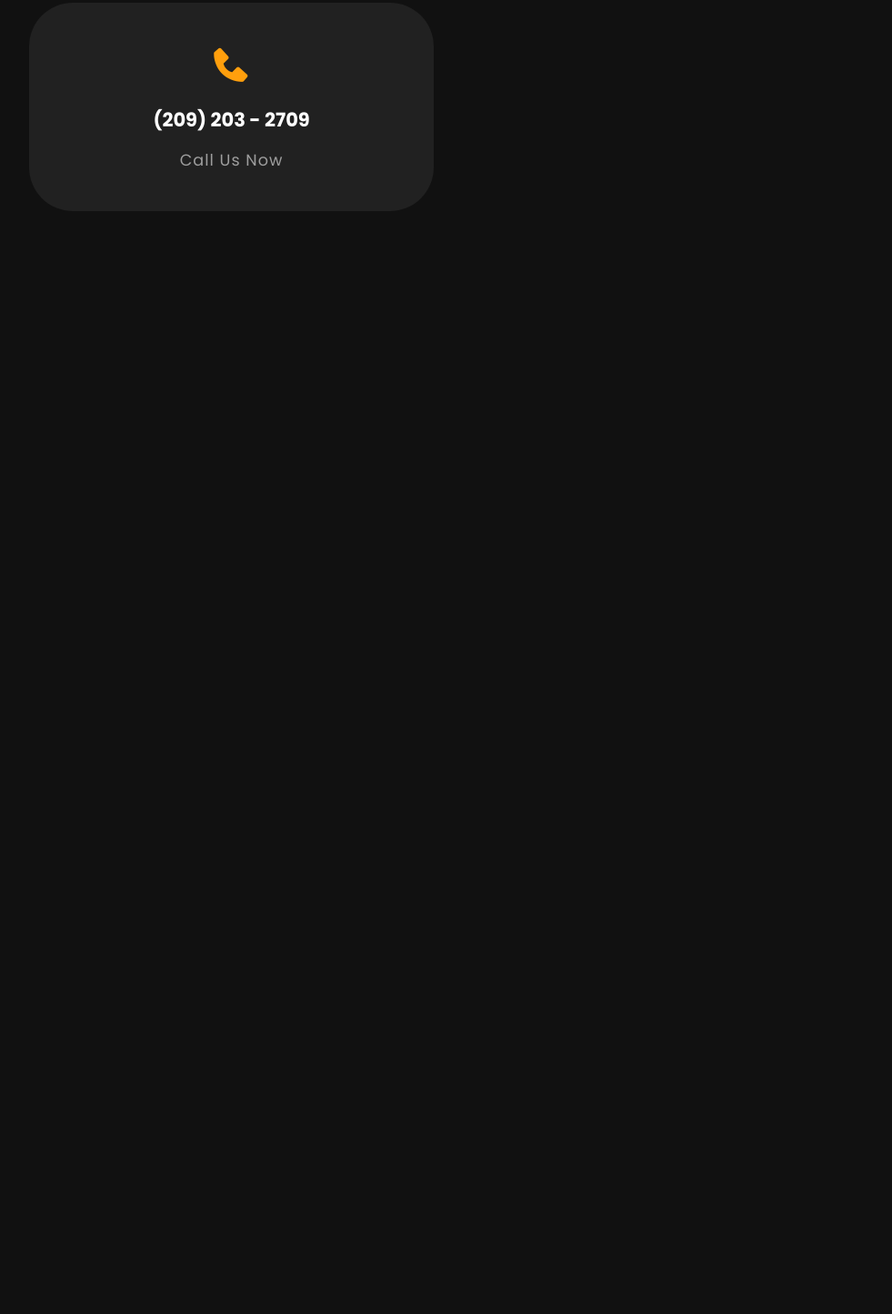
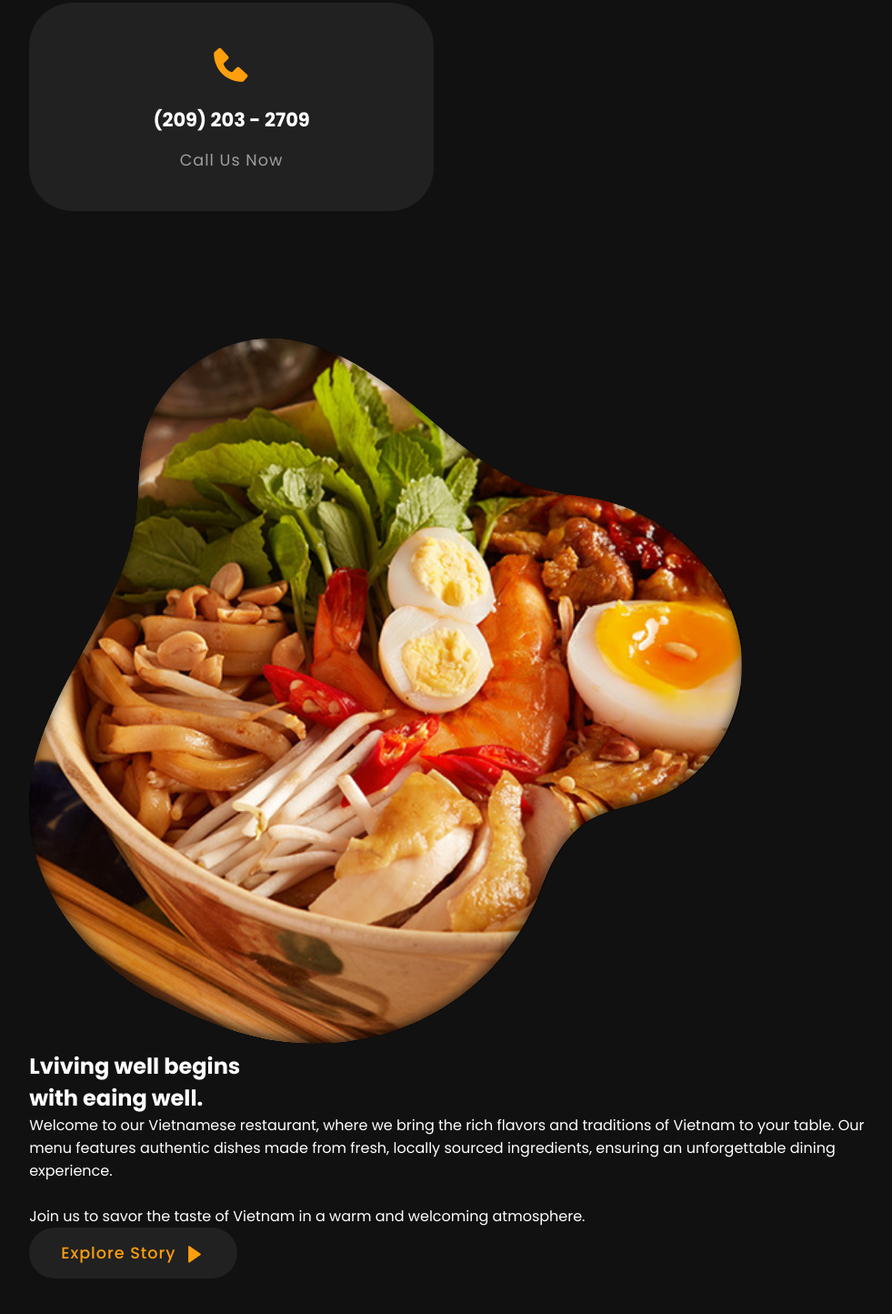
Before and after one commit to duongnguyen130/Culinary-Canvas, a plain HTML site: page index.html in a window 1280 px wide. Shown: the part 1088-2532 px from the top of the page at 91% size, without its empty margins (147-1128 px from the left). Before the commit the page ends 1390 px from the top, so only its background shows below. Drawn offline with nearby package versions, Linux system fonts and the light colour scheme.

Commit message:
Added About Us

```diff
--- a/index.html
+++ b/index.html
@@ -63,7 +63,21 @@
             <a href="">Call Us Now</a>
         </div>
      </section>
+    <!--About Us-->
+     <section class="about" id="about">
+        <div class="about-img">
+            <img src="img/about.png" alt="">
+        </div>
 
+        <div class = about-text>
+            <h2>Lviving well begins <br>with eaing well.</h2>
+            <p>Welcome to our Vietnamese restaurant, where we bring the rich flavors and traditions of Vietnam to your table.
+            Our menu features authentic dishes made from fresh, locally sourced ingredients, ensuring an unforgettable dining experience.
+                <br> <br>
+            Join us to savor the taste of Vietnam in a warm and welcoming atmosphere.</p>
+            <a href="" class="btn">Explore Story<i class='bx bxs-right-arrow' ></i></a>
+        </div>
+     </section>
     <!--link to JS-->
     <script src="script.js"></script>
 </body>
```
Also changed, not shown: img/about.png (added).
